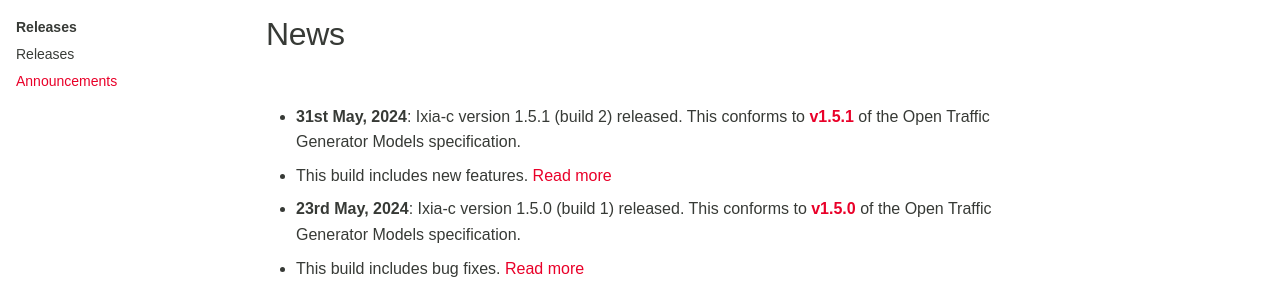
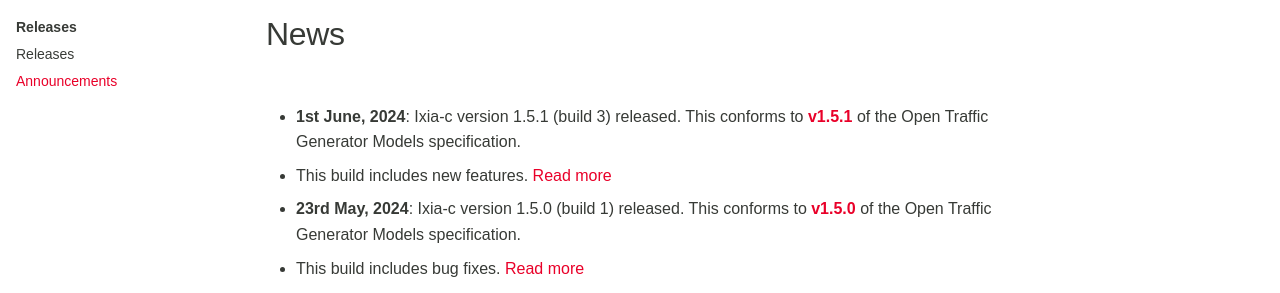
Before and after one commit to open-traffic-generator/ixia-c, an MkDocs documentation site: the page built from docs/news.md, in a window 1280 px wide and 900 px high. Shown: the part 132-425 px from the top of the window. Built offline with MkDocs 1.6.1 and Material for MkDocs 9.7.7, drawn with Linux system fonts in a browser that asks for light colours; some web fonts are replaced; comment, search, counter and statistics services are not loaded.

Commit message:
versions updated

```diff
--- a/docs/news.md
+++ b/docs/news.md
@@ -1,6 +1,6 @@
 # News
 
-* **31st May, 2024**: Ixia-c version 1.5.1 (build 2) released.  This conforms to **[v1.5.1](https://redocly.github.io/redoc/?url=https://raw.githubusercontent.com/open-traffic-generator/models/v1.5.1/artifacts/openapi.yaml)** of the Open Traffic Generator Models specification.
+* **1st June, 2024**: Ixia-c version 1.5.1 (build 3) released.  This conforms to **[v1.5.1](https://redocly.github.io/redoc/?url=https://raw.githubusercontent.com/open-traffic-generator/models/v1.5.1/artifacts/openapi.yaml)** of the Open Traffic Generator Models specification.
 
   * This build includes new features. [Read more](releases.md)
 
```
Also changed, not shown: docs/releases.md (+1 -1 lines).
